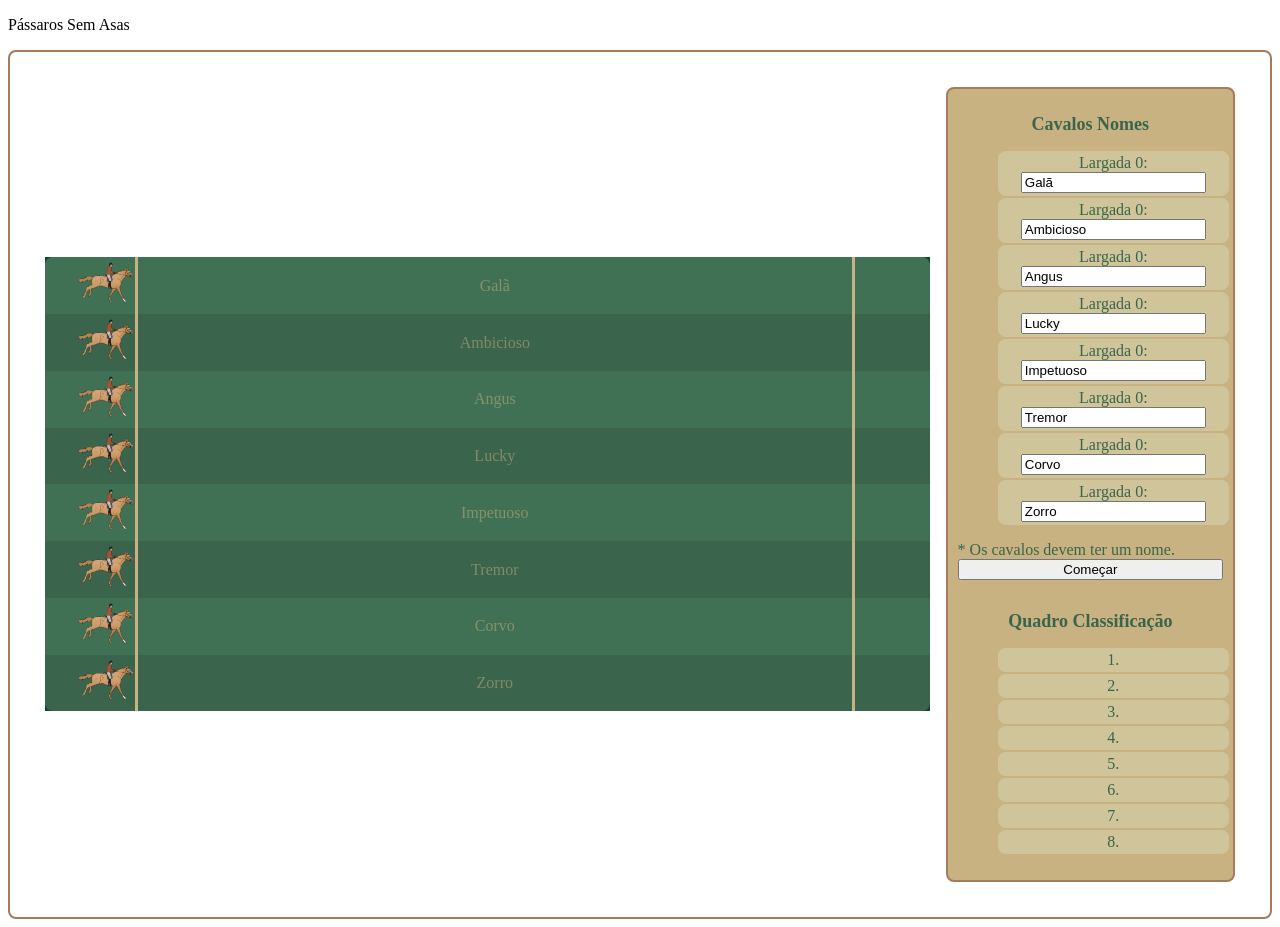
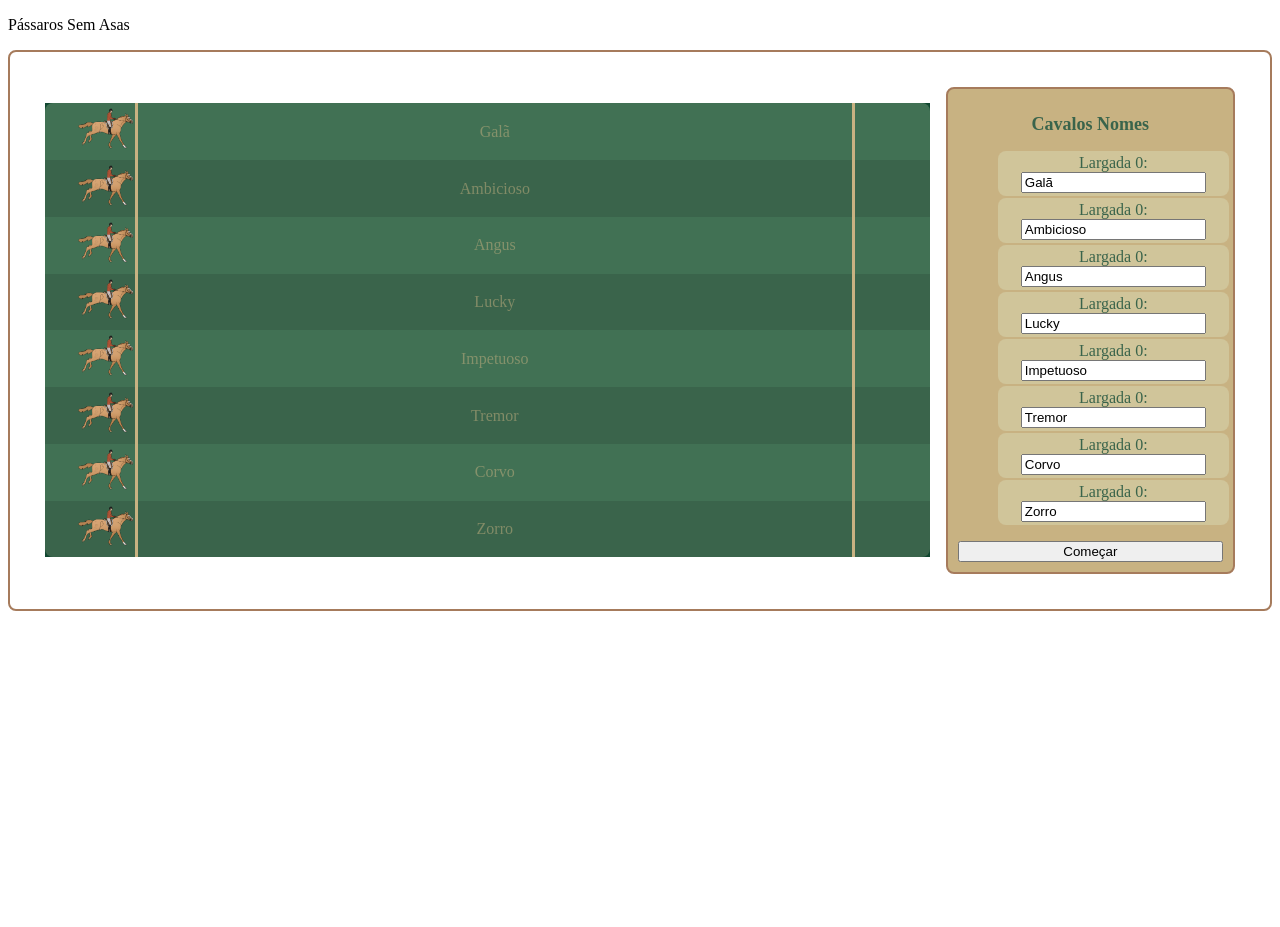
Before and after one commit to diegotpereira/jogo-turfe-vuejs, a Vue app: page / in a window 1280 px wide. After the commit the page ends 800 px from the top, so only its background shows below. Built offline with nearby package versions, Linux system fonts and the light colour scheme.

Commit message:
adicionado elementos ao template corrida interface

```diff
--- a/src/components/corrida/CorridaCavaloForm.vue
+++ b/src/components/corrida/CorridaCavaloForm.vue
@@ -6,18 +6,18 @@
                 <EntradaTexto v-model:nome="cavalo.nome"></EntradaTexto>
             </li>
         </ol>
-        <div class="corrida__invalida">
+        <div class="corrida__invalida" v-if="nomeCavaloVazio">
             * Os cavalos devem ter um nome.
         </div>
         <div class="corrida__botoes">
-            <Botao class="corrida__botao" title="Iniciar" @click="iniciar"></Botao>
+            <Botao class="corrida__botao" title="Iniciar" @click="iniciar" :btnDesabilitar="nomeCavaloVazio || corridaLoja.ehCorrida"></Botao>
         </div>
     </div>
 </template>
 <script setup>
 import { useCorridaLoja } from '@/stores/corridaLoja'
 import EntradaTexto from '../entrada/EntradaTexto.vue'
-import { defineEmits } from 'vue'
+import { computed, defineEmits } from 'vue'
 import Botao  from '../Botao.vue'
 
 const corridaLoja = useCorridaLoja();
@@ -27,4 +27,9 @@ function iniciar() {
     window.scrollTo({ top: 0 })
     emits("iniciar")
 }
+
+const nomeCavaloVazio = computed(() => {
+
+    return corridaLoja.cavalos.some((cavalo) => cavalo.nome === "");
+})
 </script>
--- a/src/components/corrida/CorridaInterface.vue
+++ b/src/components/corrida/CorridaInterface.vue
@@ -1,10 +1,28 @@
 <template>
     <div class="corrida__interface">
-        <CorridaCavaloForm />
-        <ClassificacaoQuadro />
+        <CorridaCavaloForm v-if="props.corridaInterface.form" @iniciar="iniciar"/>
+        <ClassificacaoQuadro v-if="props.corridaInterface.classificacaoQuadro"/>
     </div>
 </template>
 <script setup>
 import CorridaCavaloForm from './CorridaCavaloForm.vue'
 import ClassificacaoQuadro from './CorridaClassificacaoQuadro.vue'
+import { defineProps, defineEmits } from 'vue';
+
+const props = defineProps({
+    corridaInterface: {
+        type: Object,
+        required: true
+    }
+})
+
+const emits = defineEmits( "iniciar");
+
+function iniciar() {
+    emits("iniciar");
+}
+
+// function reiniciar() {
+//     emits("reiniciar")
+// }
 </script>
```
